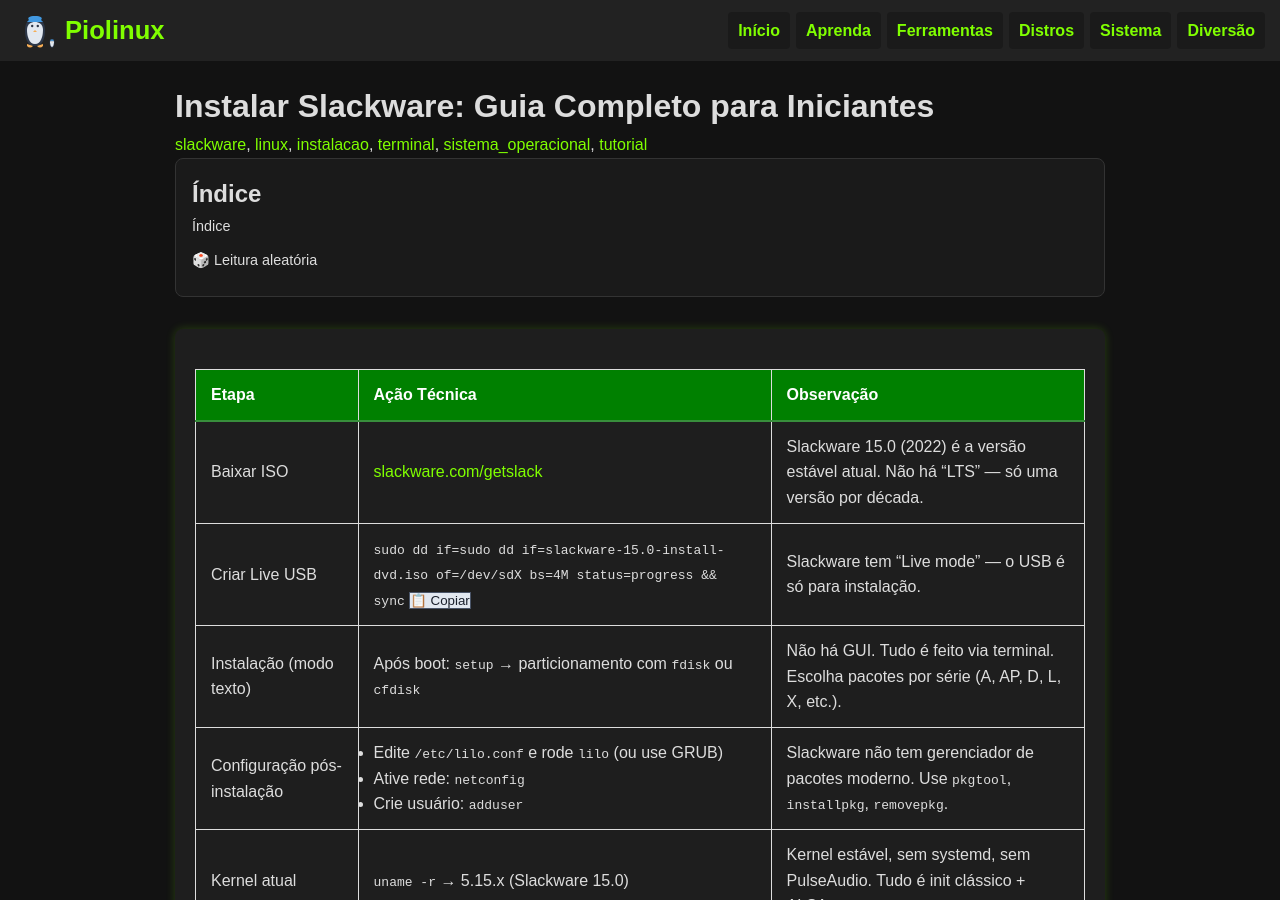
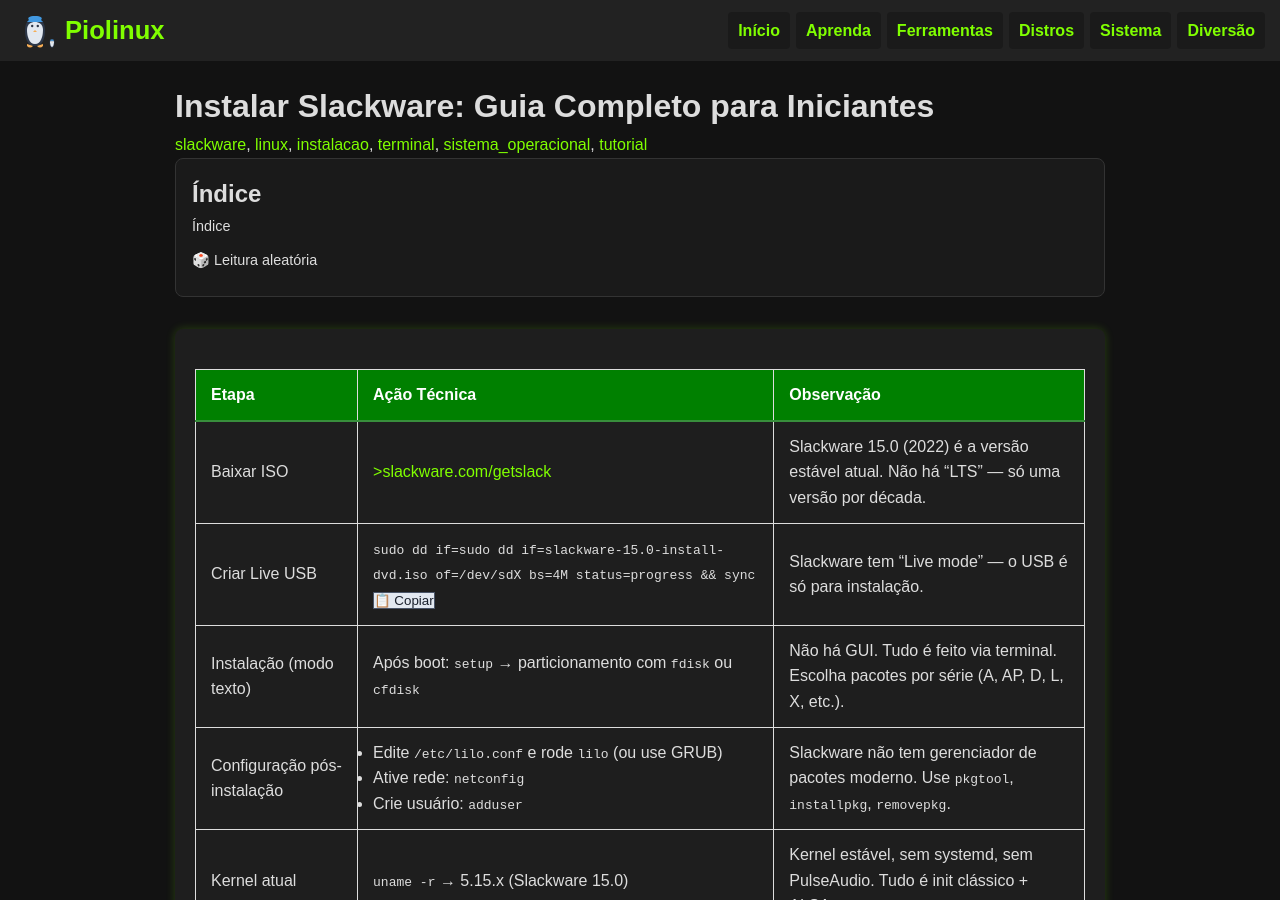
Before and after one commit to Piolinux/piolinux-site, a Jekyll site: the page built from _posts/2025-08-20-instalar-slackware-guia-completo-para-Iniciantes.md, in a window 1280 px wide and 900 px high. Built offline with Jekyll 4.4.1, drawn with Linux system fonts in a browser that asks for light colours; part of the change alters nothing that is shown.

```diff
--- a/_posts/2025-08-20-instalar-slackware-guia-completo-para-Iniciantes.md
+++ b/_posts/2025-08-20-instalar-slackware-guia-completo-para-Iniciantes.md
@@ -26,7 +26,7 @@ permalink: /instalar-slackware-guia-completo/
     <tr>
       <td data-label="Etapa">Baixar ISO</td>
       <td data-label="Ação Técnica">
-        <a href="https://www.slackware.com/getslack/" target="_blank">slackware.com/getslack</a>
+        <a href="https://www.slackware.com/getslack/" target="_blank" rel="noopener noreferrer">>slackware.com/getslack</a>
       </td>
       <td data-label="Observação">Slackware 15.0 (2022) é a versão estável atual. Não há “LTS” — só uma versão por década.</td>
     </tr>
```
